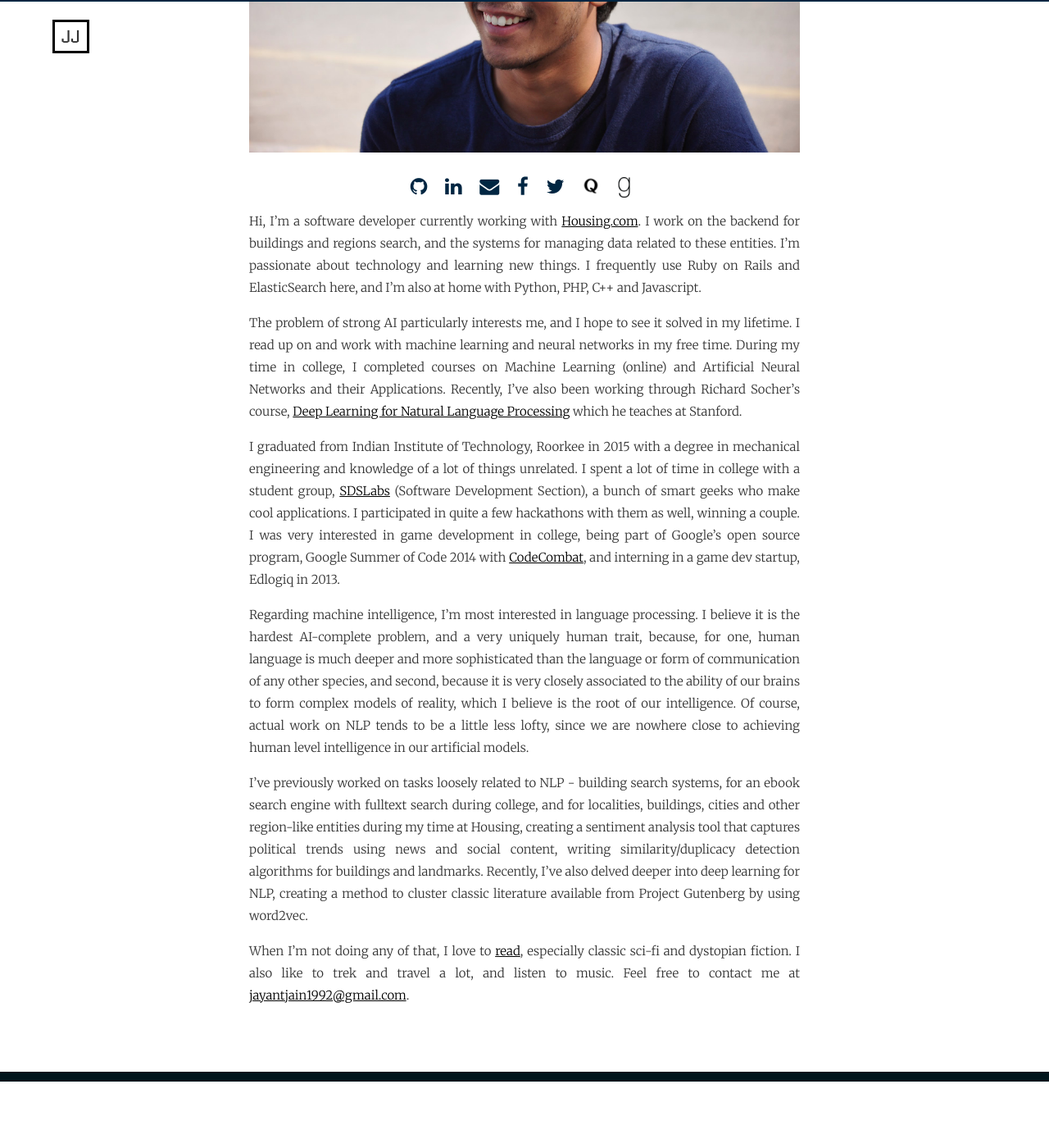
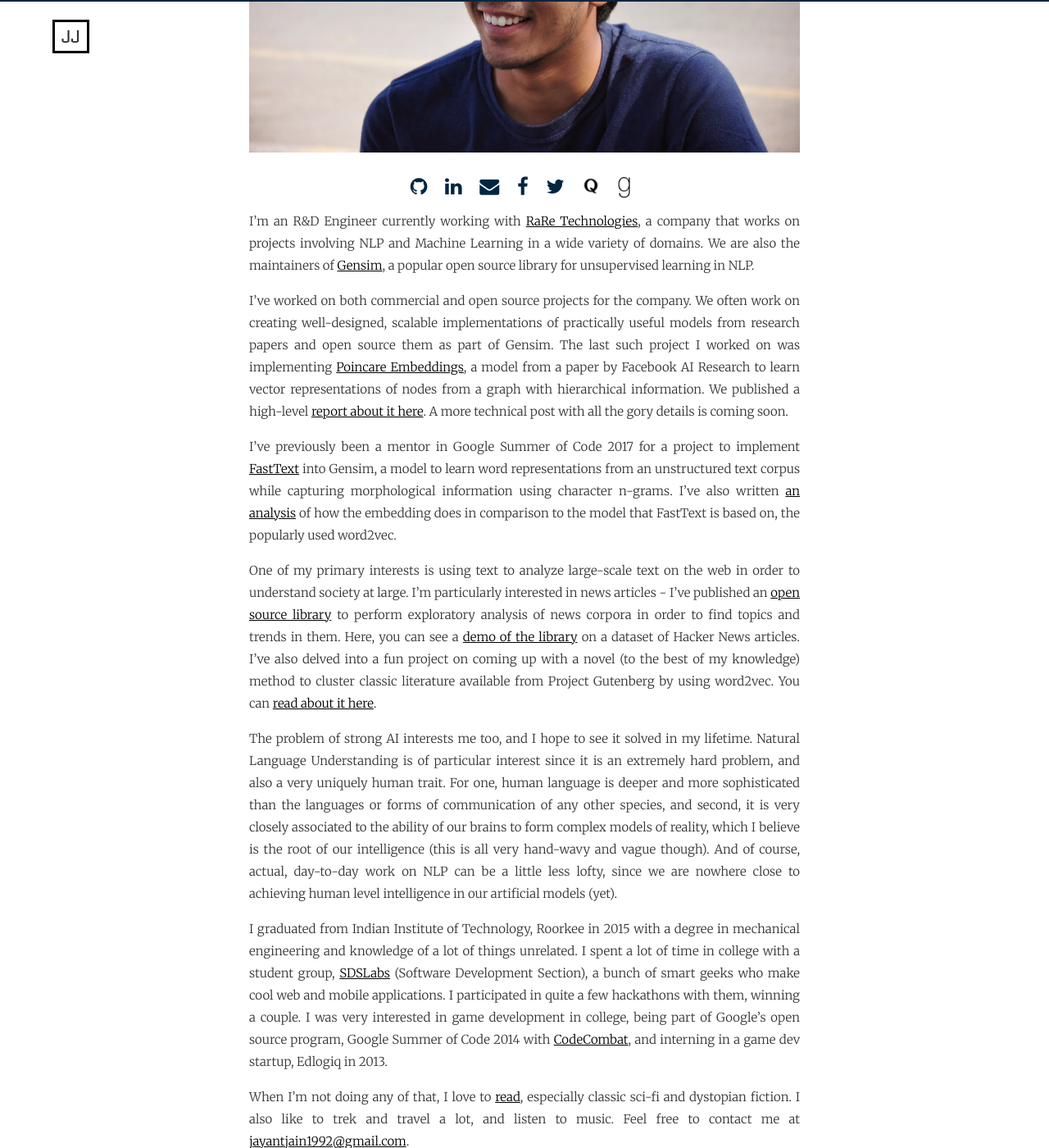
Before and after one commit to jayantj/jayantj.github.io, a Jekyll site: the page built from about/index.md, in a window 1280 px wide and 1400 px high, scrolled down 430 px. Shown: the whole window at 82% size. Built offline with Jekyll 4.4.1, drawn with Linux system fonts in a browser that asks for light colours; nearby versions of some CDN libraries; some web fonts are replaced; Markdown is read by kramdown in place of the engine named in the settings; comment, search, counter and statistics services are not loaded; before the commit the page ends 1749 px from its top, so only the background shows below that.

Commit message:
Updates about me section

```diff
--- a/about/index.md
+++ b/about/index.md
@@ -6,15 +6,16 @@
 ---
 
 
-Hi, I'm a software developer currently working with [Housing.com](https://housing.com/in). I work on the backend for buildings and regions search, and the systems for managing data related to these entities. I'm passionate about technology and learning new things. I frequently use Ruby on Rails and ElasticSearch here, and I'm also at home with Python, PHP, C++ and Javascript.
+I'm an R&D Engineer currently working with [RaRe Technologies](https://rare-technologies.com/), a company that works on projects involving NLP and Machine Learning in a wide variety of domains. We are also the maintainers of [Gensim](https://github.com/RaRe-Technologies/gensim), a popular open source library for unsupervised learning in NLP.
 
-The problem of strong AI particularly interests me, and I hope to see it solved in my lifetime. I read up on and work with machine learning and neural networks in my free time. During my time in college, I completed courses on Machine Learning (online) and Artificial Neural Networks and their Applications. Recently, I've also been working through Richard Socher's course, [Deep Learning for Natural Language Processing](http://cs224d.stanford.edu/) which he teaches at Stanford.
+I've worked on both commercial and open source projects for the company. We often work on creating well-designed, scalable implementations of practically useful models from research papers and open source them as part of Gensim. The last such project I worked on was implementing [Poincare Embeddings](https://arxiv.org/pdf/1705.08039.pdf), a model from a paper by Facebook AI Research to learn vector representations of nodes from a graph with hierarchical information. We published a high-level [report about it here](http://nbviewer.jupyter.org/github/RaRe-Technologies/gensim/blob/poincare_model_keyedvectors/docs/notebooks/Poincare%20Report.ipynb). A more technical post with all the gory details is coming soon.
 
-I graduated from Indian Institute of Technology, Roorkee in 2015 with a degree in mechanical engineering and knowledge of a lot of things unrelated. I spent a lot of time in college with a student group, [SDSLabs](https://sdslabs.co/) (Software Development Section), a bunch of smart geeks who make cool applications. I participated in quite a few hackathons with them as well, winning a couple. I was very interested in game development in college, being part of Google's open source program, Google Summer of Code 2014 with [CodeCombat](https://codecombat.com/), and interning in a game dev startup, Edlogiq in 2013.
+I've previously been a mentor in Google Summer of Code 2017 for a project to implement [FastText](https://github.com/facebookresearch/fastText) into Gensim, a model to learn word representations from an unstructured text corpus while capturing morphological information using character n-grams. I've also written [an analysis](https://jayantj.github.io/posts/fasttext-gensim-word-embeddings) of how the embedding does in comparison to the model that FastText is based on, the popularly used word2vec.
 
-Regarding machine intelligence, I'm most interested in language processing. I believe it is the hardest AI-complete problem, and a very uniquely human trait, because, for one, human language is much deeper and more sophisticated than the language or form of communication of any other species, and second, because it is very closely associated to the ability of our brains to form complex models of reality, which I believe is the root of our intelligence.
-Of course, actual work on NLP tends to be a little less lofty, since we are nowhere close to achieving human level intelligence in our artificial models.
+One of my primary interests is using text to analyze large-scale text on the web in order to understand society at large. I'm particularly interested in news articles - I've published an [open source library](https://github.com/jayantj/news-analyze) to perform exploratory analysis of news corpora in order to find topics and trends in them. Here, you can see a [demo of the library](http://nbviewer.jupyter.org/github/jayantj/news-analyze/blob/master/notebooks/Analyze%20HN%20using%20NLP!.ipynb) on a dataset of Hacker News articles. I've also delved into a fun project on coming up with a novel (to the best of my knowledge) method to cluster classic literature available from Project Gutenberg by using word2vec. You can [read about it here](http://jayantj.github.io/posts/project-gutenberg-word2vec).
 
-I've previously worked on tasks loosely related to NLP - building search systems, for an ebook search engine with fulltext search during college, and for localities, buildings, cities and other region-like entities during my time at Housing, creating a sentiment analysis tool that captures political trends using news and social content, writing similarity/duplicacy detection algorithms for buildings and landmarks. Recently, I've also delved deeper into deep learning for NLP, creating a method to cluster classic literature available from Project Gutenberg by using word2vec.
+The problem of strong AI interests me too, and I hope to see it solved in my lifetime. Natural Language Understanding is of particular interest since it is an extremely hard problem, and also a very uniquely human trait. For one, human language is deeper and more sophisticated than the languages or forms of communication of any other species, and second, it is very closely associated to the ability of our brains to form complex models of reality, which I believe is the root of our intelligence (this is all very hand-wavy and vague though). And of course, actual, day-to-day work on NLP can be a little less lofty, since we are nowhere close to achieving human level intelligence in our artificial models (yet).
+
+I graduated from Indian Institute of Technology, Roorkee in 2015 with a degree in mechanical engineering and knowledge of a lot of things unrelated. I spent a lot of time in college with a student group, [SDSLabs](https://sdslabs.co/) (Software Development Section), a bunch of smart geeks who make cool web and mobile applications. I participated in quite a few hackathons with them, winning a couple. I was very interested in game development in college, being part of Google's open source program, Google Summer of Code 2014 with [CodeCombat](https://codecombat.com/), and interning in a game dev startup, Edlogiq in 2013.
 
 When I'm not doing any of that, I love to [read](https://www.goodreads.com/review/list/9858064?shelf=read), especially classic sci-fi and dystopian fiction. I also like to trek and travel a lot, and listen to music. Feel free to contact me at [jayantjain1992@gmail.com](mailto:jayantjain1992@gmail.com).
```
